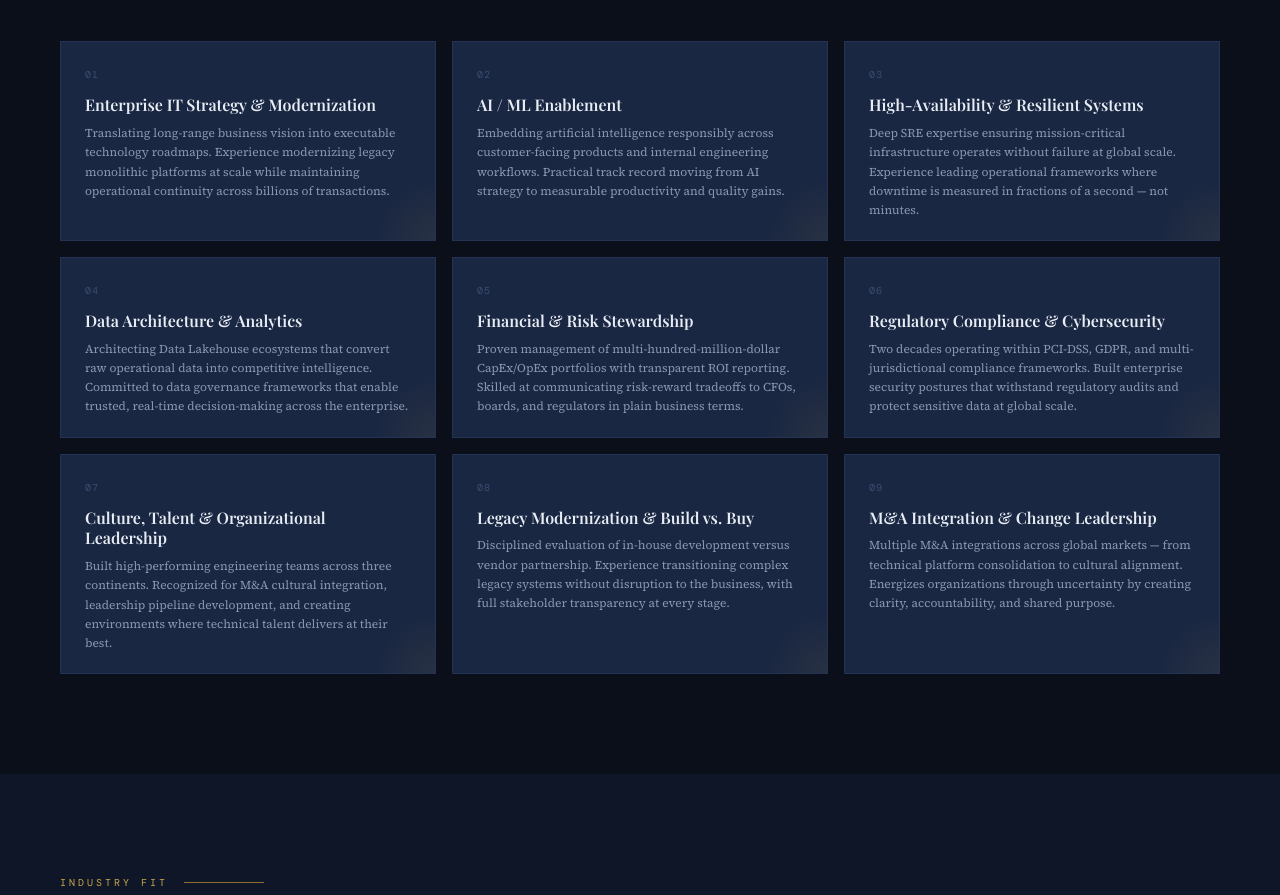
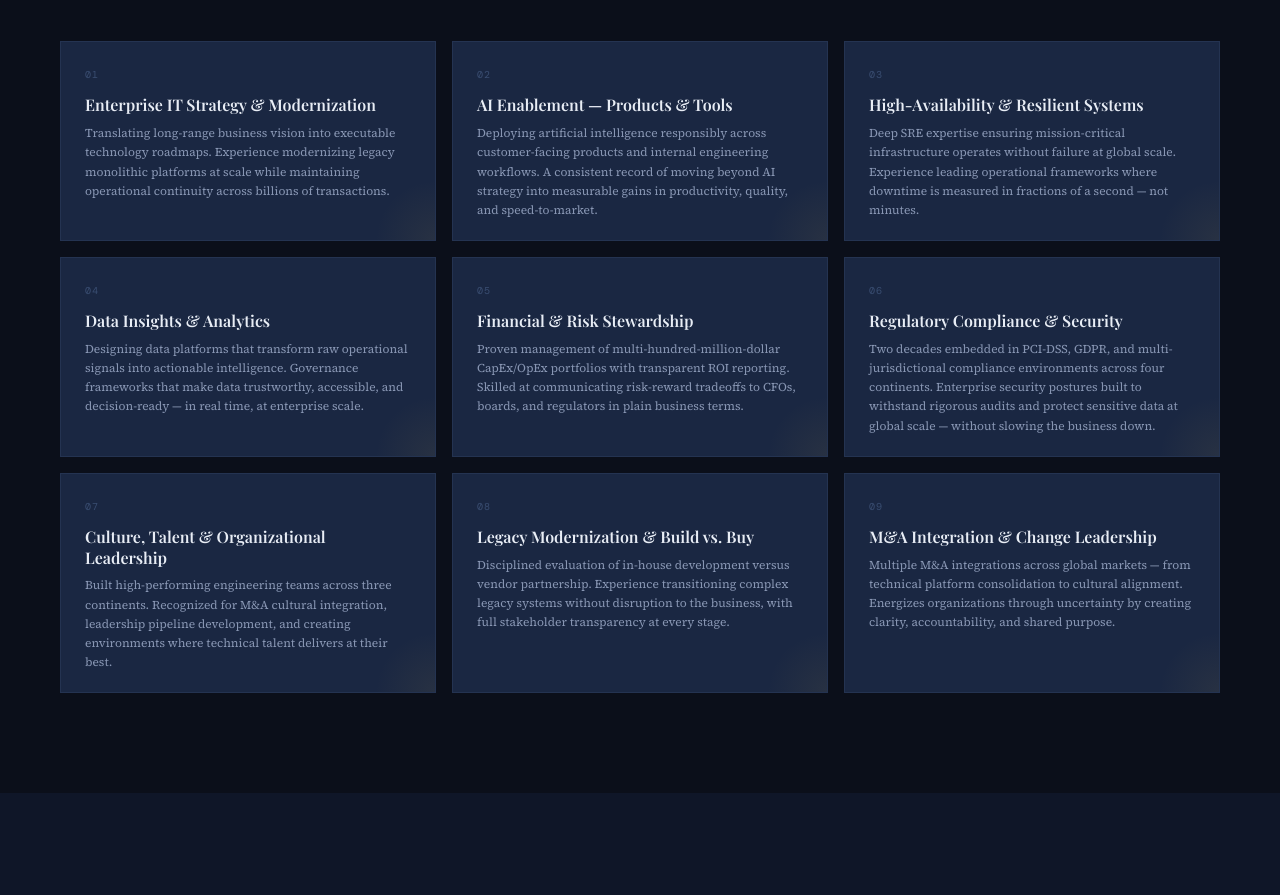
Before and after one commit to sivajeep/vp-executive-briefing, a plain HTML site: page index.html in a window 1280 px wide. Shown: the part 3072-3967 px from the top of the page. Drawn offline with nearby package versions, Linux system fonts and the light colour scheme; a web font is replaced by a local one.

Commit message:
Updates From 3/13

```diff
--- a/index.html
+++ b/index.html
@@ -957,8 +957,8 @@
     </div>
     <div class="comp-card">
       <div class="comp-num">02</div>
-      <div class="comp-title">AI / ML Enablement</div>
-      <div class="comp-body">Embedding artificial intelligence responsibly across customer-facing products and internal engineering workflows. Practical track record moving from AI strategy to measurable productivity and quality gains.</div>
+      <div class="comp-title">AI Enablement — Products &amp; Tools</div>
+      <div class="comp-body">Deploying artificial intelligence responsibly across customer-facing products and internal engineering workflows. A consistent record of moving beyond AI strategy into measurable gains in productivity, quality, and speed-to-market.</div>
       <div class="comp-accent"></div>
     </div>
     <div class="comp-card">
@@ -969,8 +969,8 @@
     </div>
     <div class="comp-card">
       <div class="comp-num">04</div>
-      <div class="comp-title">Data Architecture &amp; Analytics</div>
-      <div class="comp-body">Architecting Data Lakehouse ecosystems that convert raw operational data into competitive intelligence. Committed to data governance frameworks that enable trusted, real-time decision-making across the enterprise.</div>
+      <div class="comp-title">Data Insights &amp; Analytics</div>
+      <div class="comp-body">Designing data platforms that transform raw operational signals into actionable intelligence. Governance frameworks that make data trustworthy, accessible, and decision-ready — in real time, at enterprise scale.</div>
       <div class="comp-accent"></div>
     </div>
     <div class="comp-card">
@@ -981,8 +981,8 @@
     </div>
     <div class="comp-card">
       <div class="comp-num">06</div>
-      <div class="comp-title">Regulatory Compliance &amp; Cybersecurity</div>
-      <div class="comp-body">Two decades operating within PCI-DSS, GDPR, and multi-jurisdictional compliance frameworks. Built enterprise security postures that withstand regulatory audits and protect sensitive data at global scale.</div>
+      <div class="comp-title">Regulatory Compliance &amp; Security</div>
+      <div class="comp-body">Two decades embedded in PCI-DSS, GDPR, and multi-jurisdictional compliance environments across four continents. Enterprise security postures built to withstand rigorous audits and protect sensitive data at global scale — without slowing the business down.</div>
       <div class="comp-accent"></div>
     </div>
     <div class="comp-card">
```
